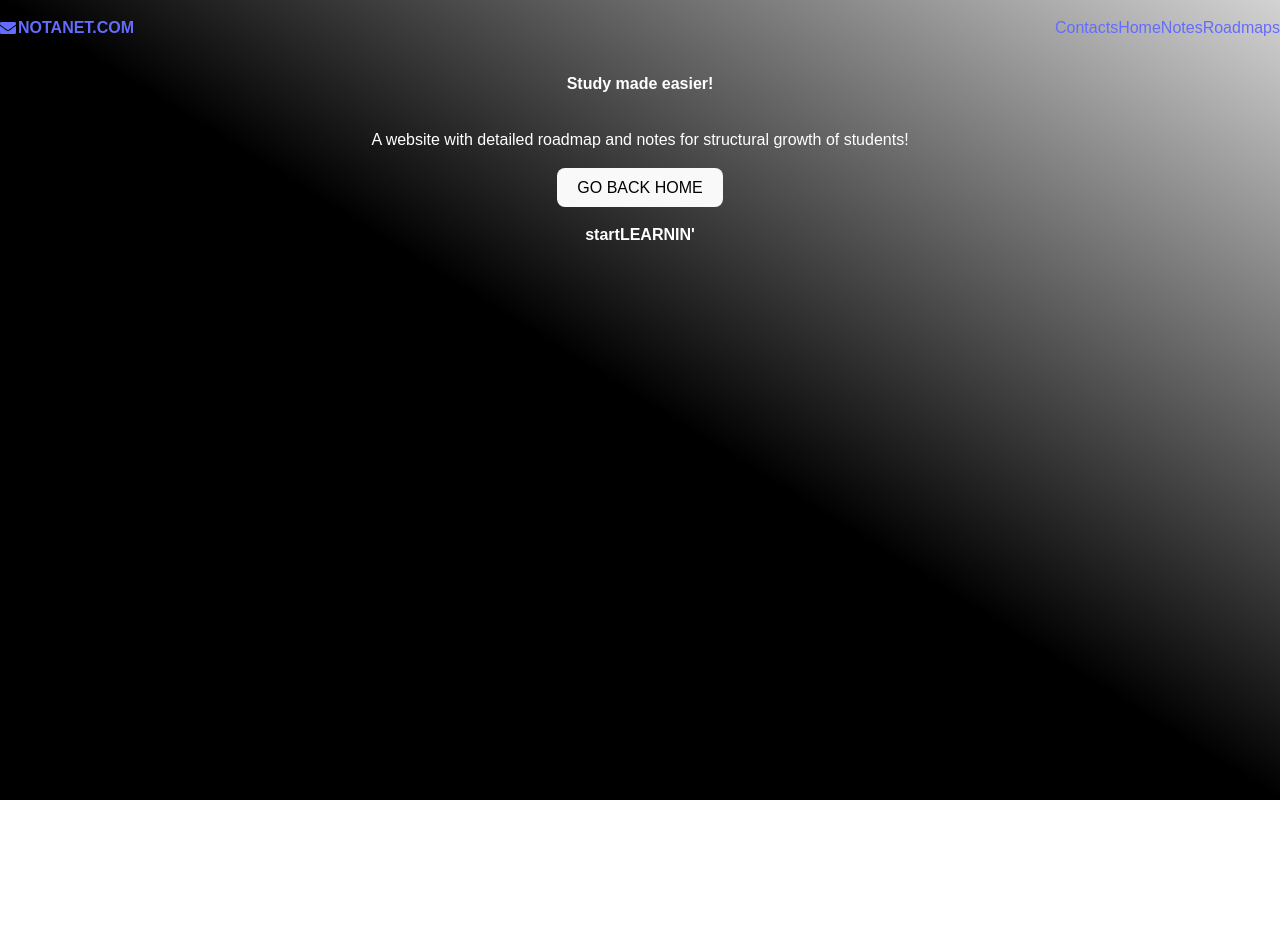
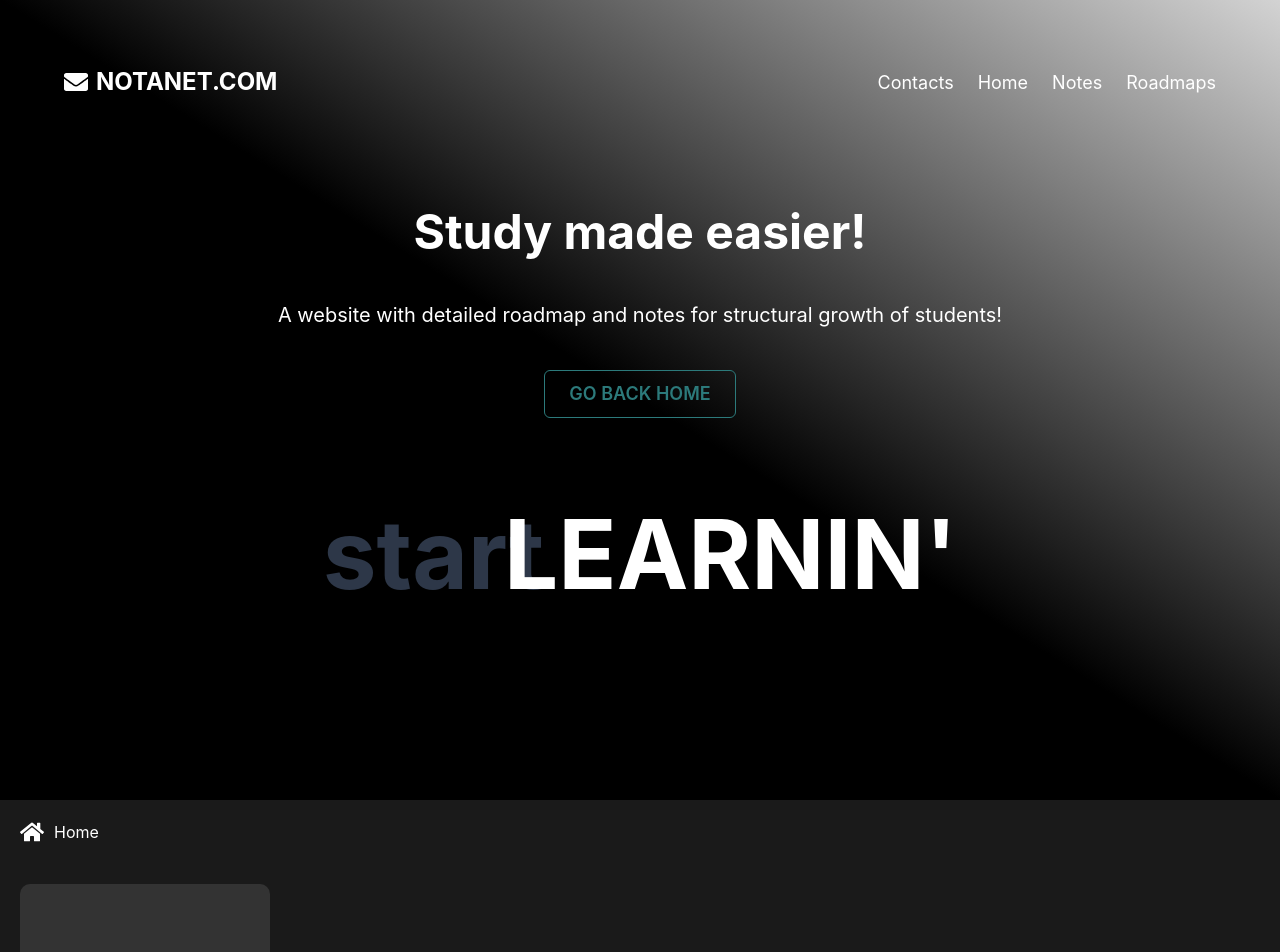
Before and after one commit to urvi1622005/Notan, a React (Vite) app in the folder notanet/: page / in a window 1280 px wide. Shown: the top 952 px of the page. Before the commit the page ends 800 px from the top, so only its background shows below. Built offline with nearby package versions, Linux system fonts and the light colour scheme.

Commit message:
main.jsx

```diff
--- a/notanet/src/main.jsx
+++ b/notanet/src/main.jsx
@@ -1,10 +1,15 @@
-import { StrictMode } from 'react'
-import { createRoot } from 'react-dom/client'
-import App from './App.jsx'
-import './index.css'
+import React from 'react';
+import ReactDOM from 'react-dom/client'
+import { ChakraProvider } from '@chakra-ui/react';
+import Nota from './components/Nota.jsx';
+import Cards from './components/Cards.jsx';
 
-createRoot(document.getElementById('root')).render(
-  <StrictMode>
-    <App />
-  </StrictMode>,
+ReactDOM.createRoot(document.getElementById('root')).render(
+  <React.StrictMode>    <ChakraProvider>
+
+      <Nota />
+      <Cards/>
+
+    </ChakraProvider>
+    </React.StrictMode>,
 )
```
